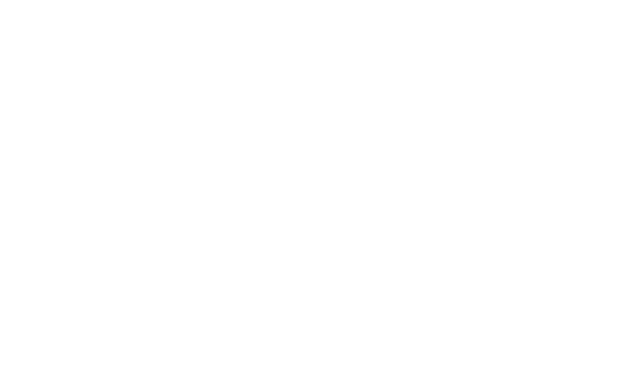
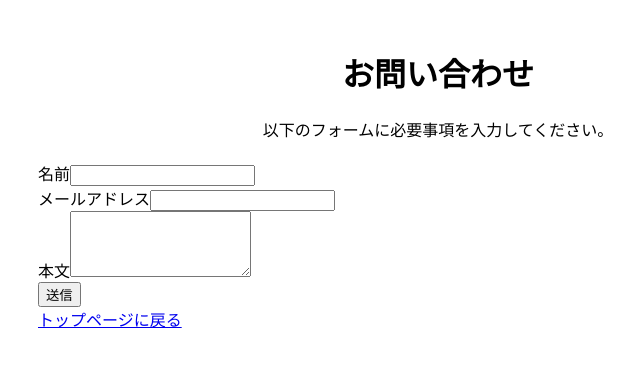
Before and after one commit to nagi0705/event-site, a Nuxt app: page /contact in a window 1280 px wide. Before the commit this address had no page. Shown: the top 366 px of the page, without its empty margins (202-842 px from the left). Built offline with nearby package versions, Linux system fonts and the light colour scheme.

Commit message:
お問い合わせページの作成

```diff
--- a/pages/about.vue
+++ b/pages/about.vue
@@ -10,6 +10,12 @@
             <p>
                 制作者情報: このプロジェクトは Nuxt.js を使って作成されました。
             </p>
+            <!-- トップページへのリンクを追加 -->
+            <div class="mt-8">
+                <NuxtLink to="/" class="text-blue-500 underline">
+                    トップページに戻る
+                </NuxtLink>
+            </div>
         </main>
     </div>
 </template>
--- /dev/null
+++ b/pages/contact.vue
@@ -0,0 +1,73 @@
+<template>
+    <div class="container mx-auto p-4">
+        <header>
+            <h1 class="text-2xl font-bold mb-4">お問い合わせ</h1>
+            <p>以下のフォームに必要事項を入力してください。</p>
+        </header>
+        <main>
+            <!-- フォーム -->
+            <form @submit.prevent="handleSubmit" class="space-y-4">
+                <!-- 名前 -->
+                <div>
+                    <label for="name" class="block font-medium mb-1">名前</label>
+                    <input type="text" id="name" v-model="form.name" class="w-full border rounded p-2" required />
+                </div>
+
+                <!-- メールアドレス -->
+                <div>
+                    <label for="email" class="block font-medium mb-1">メールアドレス</label>
+                    <input type="email" id="email" v-model="form.email" class="w-full border rounded p-2" required />
+                </div>
+
+                <!-- 本文 -->
+                <div>
+                    <label for="message" class="block font-medium mb-1">本文</label>
+                    <textarea id="message" v-model="form.message" class="w-full border rounded p-2" rows="4"
+                        required></textarea>
+                </div>
+
+                <!-- 送信ボタン -->
+                <button type="submit" class="bg-blue-500 text-white rounded px-4 py-2 hover:bg-blue-600">
+                    送信
+                </button>
+            </form>
+            <!-- トップページへのリンクを追加 -->
+            <div class="mt-8">
+                <NuxtLink to="/" class="text-blue-500 underline">
+                    トップページに戻る
+                </NuxtLink>
+            </div>
+        </main>
+    </div>
+</template>
+
+<script setup>
+import { reactive } from "vue";
+
+// フォームデータを格納する
+const form = reactive({
+    name: "",
+    email: "",
+    message: "",
+});
+
+// フォーム送信時の処理
+const handleSubmit = () => {
+    console.log("送信内容:", form);
+    alert(`送信が完了しました！\n名前: ${form.name}\nメール: ${form.email}\n本文: ${form.message}`);
+};
+</script>
+
+<style>
+.container {
+    max-width: 800px;
+    margin: 0 auto;
+    padding: 20px;
+    font-family: Arial, sans-serif;
+}
+
+header {
+    text-align: center;
+    margin-bottom: 20px;
+}
+</style>
--- a/pages/index.vue
+++ b/pages/index.vue
@@ -20,11 +20,18 @@
                     </NuxtLink>
                 </div>
             </div>
-            <!-- About ページへのリンクを追加 -->
-            <div class="mt-8">
-                <NuxtLink to="/about" class="text-blue-500 underline">
-                    このサイトについて（About ページ）
-                </NuxtLink>
+            <!-- About ページと Contact ページへのリンクを追加 -->
+            <div class="mt-8 space-y-2">
+                <div>
+                    <NuxtLink to="/about" class="text-blue-500 underline">
+                        このサイトについて（About ページ）
+                    </NuxtLink>
+                </div>
+                <div>
+                    <NuxtLink to="/contact" class="text-blue-500 underline">
+                        お問い合わせ（Contact ページ）
+                    </NuxtLink>
+                </div>
             </div>
         </main>
     </div>
@@ -71,4 +78,9 @@
     padding: 10px;
     margin-bottom: 10px;
 }
+
+.space-y-2>div {
+    margin-bottom: 10px;
+    /* リンク間の余白を追加 */
+}
 </style>
```
